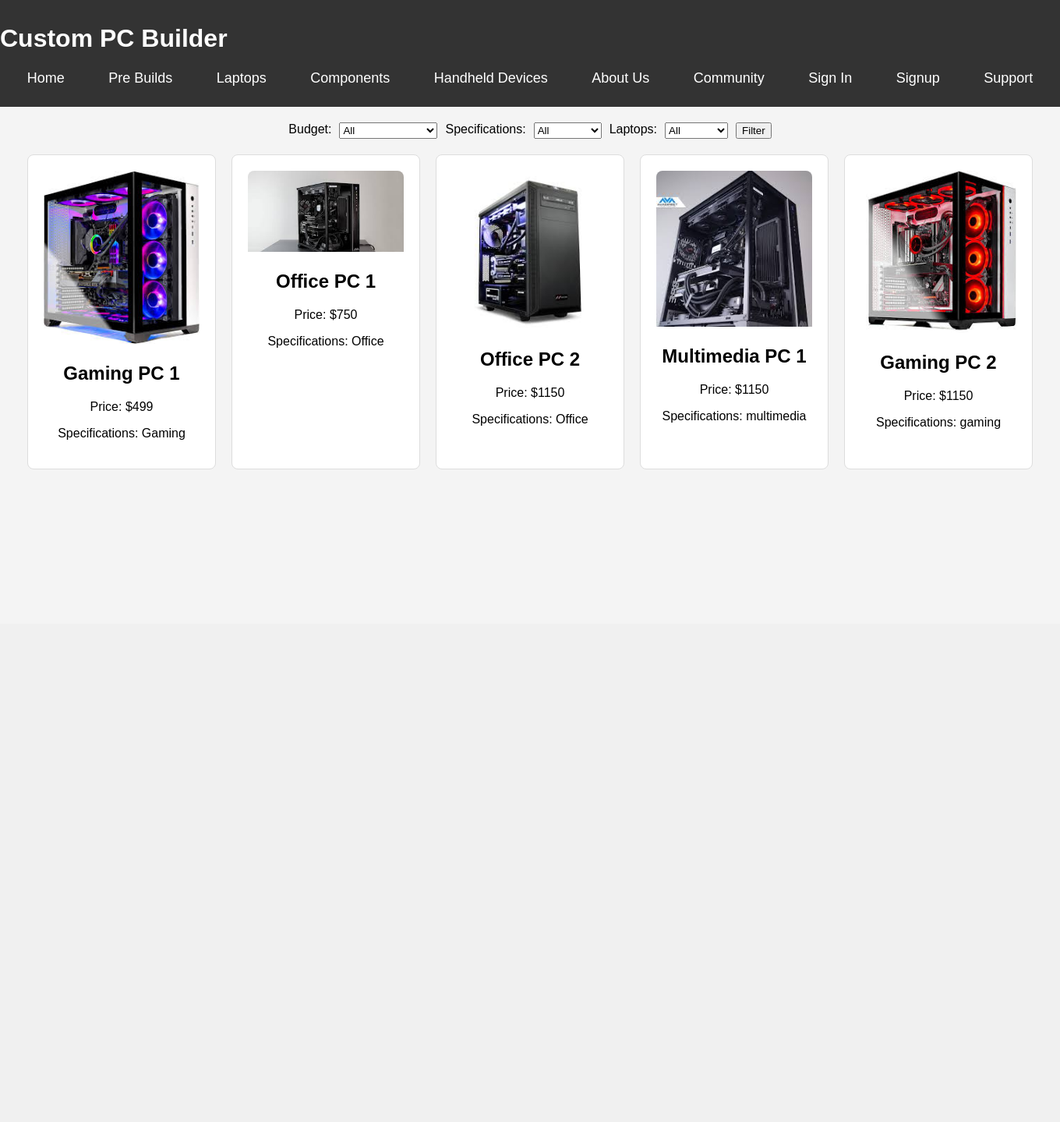
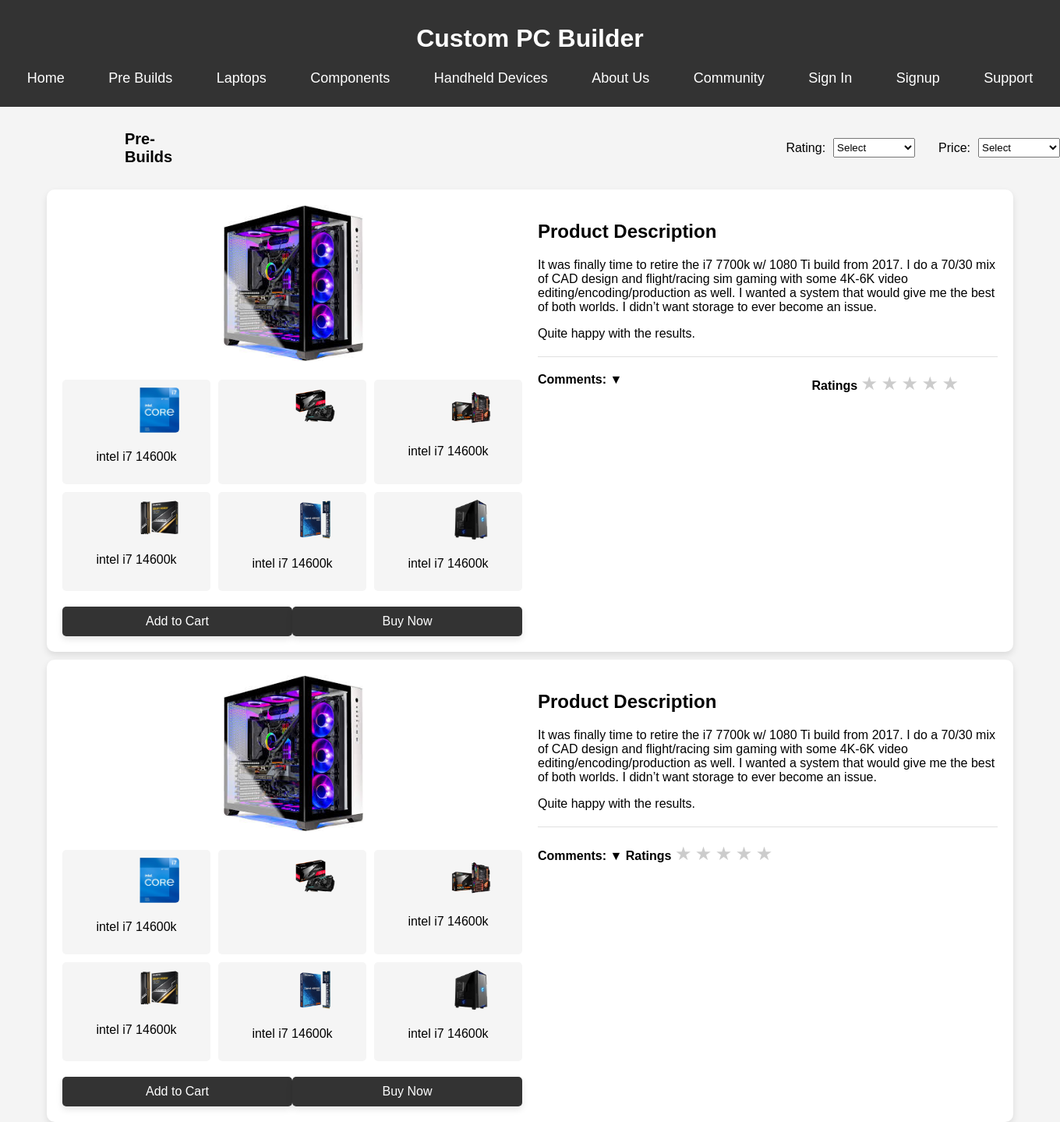
Before and after one commit to Faza-H/Custom-Pc-Building, a PHP site: page /frontend/pre-builds.html in a window 1360 px wide. Shown: the whole page at 78% size. Before the commit the page ends 602 px from the top, so only its background shows below. Run offline with PHP 8.4, Linux system fonts and the light colour scheme.

Commit message:
pre-builds

```diff
--- a/frontend/lap.css
+++ b/frontend/lap.css
@@ -1,9 +1,6 @@
-
-
 /* Body styling */
 body {
   font-family: Arial, sans-serif;
-  line-height: 1.6;
   margin: 0;
   padding: 0;
   background-color: #f4f4f4;
--- a/frontend/pre-builds.css
+++ b/frontend/pre-builds.css
@@ -1,4 +1,3 @@
-
 body {
     font-family: Arial, sans-serif;
     margin: 0;
@@ -6,11 +5,12 @@
     background-color: #f4f4f4;
 }
 
-
+/* Header Styles */
 header {
   background-color: #333;
   color: white;
   padding: 10px 0;
+  text-align: center;
 }
 
 header .logo {
@@ -39,7 +39,8 @@
 .navbar ul li a:hover {
   background-color: gray;
   border-radius: 5px;
-      }
+}/* Container holding the sidebar, main content, and other elements */
+
       footer {
         background-color: #333;
         color: white;
@@ -49,32 +50,176 @@
         width: 100%;
         bottom: 0;
       }
-.filter-section {
+
+      .product-container {
+        display: flex;
+        box-shadow: 0 4px 8px rgba(0, 0, 0, 0.1);
+        padding: 20px;
+        background-color: #fff;
+        border-radius: 10px;
+        max-width: 1200px;
+        margin: auto;
+        margin-top: 10px;
+    }
+
+    .product-left {
+        flex: 1;
+        margin-right: 20px;
+    }
+
+    .product-left img {
+      padding-left: 35%;
+        width: auto;
+        height: 200px;
+        border-radius: 10px;
+    }
+
+    .thumbnail-container {
         display: flex;
         justify-content: center;
-    margin: 20px 0;
-}
-.filter-section select {
-    margin: 0 10px;
+        margin-top: 10px;
     }
 
-.pc-list {
-    display: flex;
-    flex-wrap: wrap;
-    justify-content: center;
-    gap: 20px;
+    .thumbnail-container img {
+        width: 60px;
+        height: 60px;
+        border-radius: 10px;
+        cursor: pointer;
+        margin: 0 5px;
+        transition: transform 0.3s;
     }
 
-.pc-item {
-    background-color: white;
-    border: 1px solid #ddd;
-    border-radius: 8px;
-    padding: 20px;
-    text-align: center;
-    width: 200px;
+    .features-container {
+        display: grid;
+        grid-template-columns: repeat(3, 1fr);
+        gap: 10px;
+        margin-top: 20px;
     }
 
-.pc-item img {
-    max-width: 100%;
-    border-radius: 8px 8px 0 0;
+    .feature-block {
+        background-color: #f5f5f5;
+        padding: 10px;
+        border-radius: 5px;
+        text-align: center;
     }
+
+    .feature-block img {
+        width: 30%;
+        height: auto;
+        border-radius: 5px;
+        margin-bottom: 2px;
+    }
+    .feature-block img:hover {
+      transform: scale(1.2, 1.2);
+  }
+
+    .product-buttons {
+        display: flex;
+        justify-content: space-between;
+        margin-top: 20px;
+    }
+
+    .product-buttons a {
+        text-decoration: none;
+        padding: 10px 20px;
+        border-radius: 5px;
+        background-color: #333;
+        color: white;
+        text-align: center;
+        width: 48%;
+        box-shadow: 0 4px 8px rgba(0, 0, 0, 0.1);
+        transition: background-color 0.3s;
+    }
+
+    .product-buttons a:hover {
+        background-color: red;
+    }
+
+    .product-right {
+        flex: 1;
+    }
+
+    .product-description {
+        margin-bottom: 20px;
+    }
+
+    .comments-container {
+        border-top: 1px solid #e0e0e0;
+        padding-top: 20px;
+    }
+
+    .toggle-button {
+        cursor: pointer;
+        color: black;
+        background: none;
+        border: none;
+        font-size: 16px;
+        padding: 0;
+        margin-bottom: 10px;
+    }
+
+    .comments-section {
+        display: none;
+    }
+
+    .comment {
+        padding: 10px;
+        border-bottom: 1px solid #e0e0e0;
+    }
+    .filters {
+      gap: 30px;
+      top: 0;
+      display: flex;
+      margin-left: 750px;
+    }
+
+    .filters .filter {
+      display: flex;
+      gap: 10px;
+      align-items: center;
+    }
+    .filter select{
+      width: 105px;
+      height: 25px;
+    }
+    .pre-builds{
+      display: flex;
+      padding-left: 160px;
+      padding-top: 10px;
+    }
+    .pre-builds p{
+      font-size: 20px;
+      font-weight: bold;
+    }
+    .toggle-rating-container {
+      display: flex;
+      align-items: center;
+      justify-content: space-between;
+  }
+
+  .star-rating {
+    float: right;
+      display: inline-block;
+      margin-right: 50px;
+      cursor: pointer;
+      direction: ltr;
+  }
+
+  .star {
+
+    display: inline-block;
+      font-size: 24px;
+      color: #ccc;
+      cursor: pointer;
+      transition: color 0.2s;
+  }
+
+  .star label{
+    text-decoration: black;
+  }
+
+  .star.selected,
+  .star:hover,
+  .star:hover ~ .star {
+      color: #ffd700;
+  }
--- a/frontend/pre-builds.html
+++ b/frontend/pre-builds.html
@@ -5,6 +5,8 @@
     <meta name="viewport" content="width=device-width, initial-scale=1.0">
     <title>PC Store</title>
     <link rel="stylesheet" href="pre-builds.css">
+
+    <script src="pre-builds.js"></script>
 </head>
 <body style="background-color: brown,;">
     <header>
@@ -28,71 +30,167 @@
             </ul>
         </nav>
       </header>
+      <body>
+        <div class="pre-builds">
+            <P>Pre-Builds</p>
+        <div class="filters">
+        <div class="filter">
+            <label>Rating:</label>
+            <select>
 
-    <div class="filter-section">
-        <label for="budget">Budget:</label>
-        <select id="budget">
-            <option value="all">All</option>
-            <option value="under-500">$500 and below</option>
-            <option value="500-1000">$500 - $1000</option>
-            <option value="above-1000">$1000 and above</option>
+              <option value="high">Select</option>
+              <option value="high">High to Low</option>
+              <option value="low">Low to High</option>
             </select>
+          </div>
+          <div class="filter">
+            <label>Price:</label>
+            <select>
+                <option value="asc">Select</option>
+              <option value="asc">0-100,000 Rs.</option>
+              <option value="desc">100,000-200,000 Rs.</option>
+              <option value="desc">200,000-300,000 Rs.</option>
+              <option value="desc">300,000-400,000 Rs.</option>
+            </select>
+          </div>
+        </div>
+    </div>
+        <div class="product-container">
+            <div class="product-left">
+                <img id="main-image" src="Pics/1 (6).jpeg" alt="Product Image">
 
-        <label for="specs">Specifications:</label>
-        <select id="specs">
-            <option value="all">All</option>
-            <option value="gaming">Gaming</option>
-            <option value="office">Office</option>
-            <option value="multimedia">Multimedia</option>
-        </select>
-
-        <label for="lap">Laptops:</label>
-        <select id="lap">
-            <option value="All">All</option>
-            <option value="Hp">Hp</option>
-            <option value="Asus">Asus</option>
-            <option value="Alienware">Alienware</option>
-            <option value="Dell">Dell</option>
-        </select>
-
-        <button onclick="filterPCs()">Filter</button>
+                <div class="features-container">
+                    <div class="feature-block">
+                        <img src="Pics/cpu/core i7.jpg" >
+                        <p> intel i7 14600k </p>
+                    </div>
+                    <div class="feature-block">
+                        <img src="Pics/gpu/AMD/AORUS Radeon™ RX 5700 XT 8G (rev. 2.0).webp" >
+                        <p> </p>
+                    </div>
+                    <div class="feature-block">
+                        <img src="Pics/Motherboard/intel X299 AORUS Gaming 7 (rev. 1.0).webp" >
+                        <p> intel i7 14600k </p>
+                    </div>
+                    <div class="feature-block">
+                        <img src="Pics/ram/GIGABYTE Memory 16GB (2x8GB) 2666MHz.webp" >
+                        <p> intel i7 14600k </p>
+                    </div>
+                    <div class="feature-block">
+                        <img src="Pics/ssd/GIGABYTE Gen4 4000E SSD 500GB.webp" >
+                        <p> intel i7 14600k </p>
+                    </div>
+                    <div class="feature-block">
+                        <img src="Pics/Casing/AORUS C300 GLASS.webp" >
+                        <p> intel i7 14600k </p>
+                    </div>
+                </div>
+                <div class="product-buttons">
+                    <a href="#">Add to Cart</a>
+                    <a href="#">Buy Now</a>
+                </div>
+            </div>
+            <div class="product-right">
+                <div class="product-description">
+                    <h2>Product Description</h2>
+                    <p>
+                        It was finally time to retire the i7 7700k w/ 1080 Ti build from 2017.
+                        I do a 70/30 mix of CAD design and flight/racing sim gaming with some
+                        4K-6K video editing/encoding/production as well.
+                        I wanted a system that would give me the best of both worlds.
+                        I didn’t want storage to ever become an issue.
+                    </p>
+                    <p>Quite happy with the results.</p>
+                </div>
+                <div class="comments-container">
+                    <div class="toggle-rating-container">
+                    <button class="toggle-button" onclick="toggleComments()"><b>Comments:</b> &#x25BC;</button>
+                    <div class="star-rating">
+                        <label><b>Ratings</b></label>
+                        <span class="star" data-value="1">&#9733;</span>
+                        <span class="star" data-value="2">&#9733;</span>
+                        <span class="star" data-value="3">&#9733;</span>
+                        <span class="star" data-value="4">&#9733;</span>
+                        <span class="star" data-value="5">&#9733;</span>
+                    </div>
+                    </div>
+                    <div class="comments-section">
+                        <div class="comment">
+                            <strong>seboperr:</strong> holy crap
+                        </div>
+                        <!-- Additional comments can be added here -->
+                    </div>
+                </div>
+            </div>
         </div>
 
-    <div id="pc-list" class="pc-list">
-        <!-- Example PC Item -->
-        <div class="pc-item" data-budget="under-500" data-specs="gaming">
-            <img src="pics/1 (6).jpeg">
-            <h2>Gaming PC 1</h2>
-            <p>Price: $499</p>
-            <p>Specifications: Gaming</p>
+        <div class="product-container">
+            <div class="product-left">
+                <img id="main-image" src="Pics/1 (6).jpeg" alt="Product Image">
+
+                <div class="features-container">
+                    <div class="feature-block">
+                        <img src="Pics/cpu/core i7.jpg" >
+                        <p> intel i7 14600k </p>
                     </div>
-        <div class="pc-item" data-budget="500-1000" data-specs="office">
-            <img src="pics/1 (2).jpeg" alt="Office PC 1">
-            <h2>Office PC 1</h2>
-            <p>Price: $750</p>
-            <p>Specifications: Office</p>
+                    <div class="feature-block">
+                        <img src="Pics/gpu/AMD/AORUS Radeon™ RX 5700 XT 8G (rev. 2.0).webp" >
+                        <p> </p>
                     </div>
-        <div class="pc-item" data-budget="500-1000" data-specs="office">
-            <img src="pics/1 (5).jpeg" alt="Office PC 1">
-            <h2>Office PC 2</h2>
-            <p>Price: $1150</p>
-            <p>Specifications: Office</p>
+                    <div class="feature-block">
+                        <img src="Pics/Motherboard/intel X299 AORUS Gaming 7 (rev. 1.0).webp" >
+                        <p> intel i7 14600k </p>
                     </div>
-        <div class="pc-item" data-budget="above-1000" data-specs="office">
-            <img src="pics/1 (3).jpeg" alt="Office PC 1">
-            <h2>Multimedia PC 1</h2>
-            <p>Price: $1150</p>
-            <p>Specifications: multimedia</p>
+                    <div class="feature-block">
+                        <img src="Pics/ram/GIGABYTE Memory 16GB (2x8GB) 2666MHz.webp" >
+                        <p> intel i7 14600k </p>
                     </div>
-        <div class="pc-item" data-budget="500-1000" data-specs="office">
-            <img src="pics/1 (4).jpeg" alt="Office PC 1">
-            <h2>Gaming PC 2</h2>
-            <p>Price: $1150</p>
-            <p>Specifications: gaming</p>
+                    <div class="feature-block">
+                        <img src="Pics/ssd/GIGABYTE Gen4 4000E SSD 500GB.webp" >
+                        <p> intel i7 14600k </p>
                     </div>
-        <!-- Add more PC items as needed -->
+                    <div class="feature-block">
+                        <img src="Pics/Casing/AORUS C300 GLASS.webp" >
+                        <p> intel i7 14600k </p>
+                    </div>
+                </div>
+                <div class="product-buttons">
+                    <a href="#">Add to Cart</a>
+                    <a href="#">Buy Now</a>
+                </div>
+            </div>
+            <div class="product-right">
+                <div class="product-description">
+                    <h2>Product Description</h2>
+                    <p>
+                        It was finally time to retire the i7 7700k w/ 1080 Ti build from 2017.
+                        I do a 70/30 mix of CAD design and flight/racing sim gaming with some
+                        4K-6K video editing/encoding/production as well.
+                        I wanted a system that would give me the best of both worlds.
+                        I didn’t want storage to ever become an issue.
+                    </p>
+                    <p>Quite happy with the results.</p>
+                </div>
+                <div class="comments-container">
+                    <div class="toggle-rating-container"></div>
+                    <button class="toggle-button" onclick="toggleComments()"><b>Comments:</b> &#x25BC;</button>
+                       <label><b>Ratings</b></label>
+                        <span class="star" data-value="1">&#9733;</span>
+                        <span class="star" data-value="2">&#9733;</span>
+                        <span class="star" data-value="3">&#9733;</span>
+                        <span class="star" data-value="4">&#9733;</span>
+                        <span class="star" data-value="5">&#9733;</span>
+                    </div>
+                    </div>
+                    <div class="comments-section">
+                        <div class="comment">
+                            <strong>seboperr:</strong> holy crap
                         </div>
 
-    <script src="scripts.js"></script>
+                        <!-- Additional comments can be added here -->
+                    </div>
+                </div>
+            </div>
+        </div>
     </body>
     </html>
```
Also changed, not shown: frontend/components.css (+0 -7 lines), frontend/pre-builds.js (added, +37 -0 lines). Lines whose indentation alone changed are shown as unchanged.
